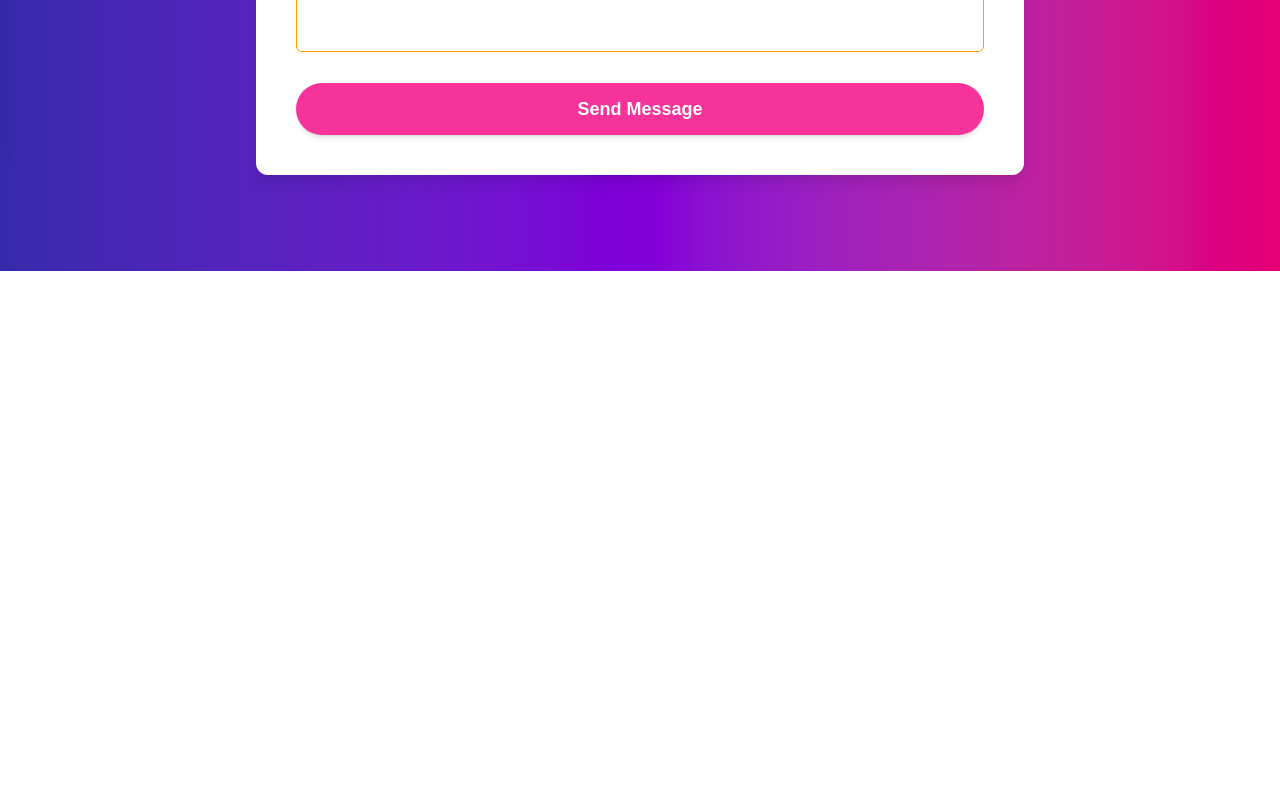
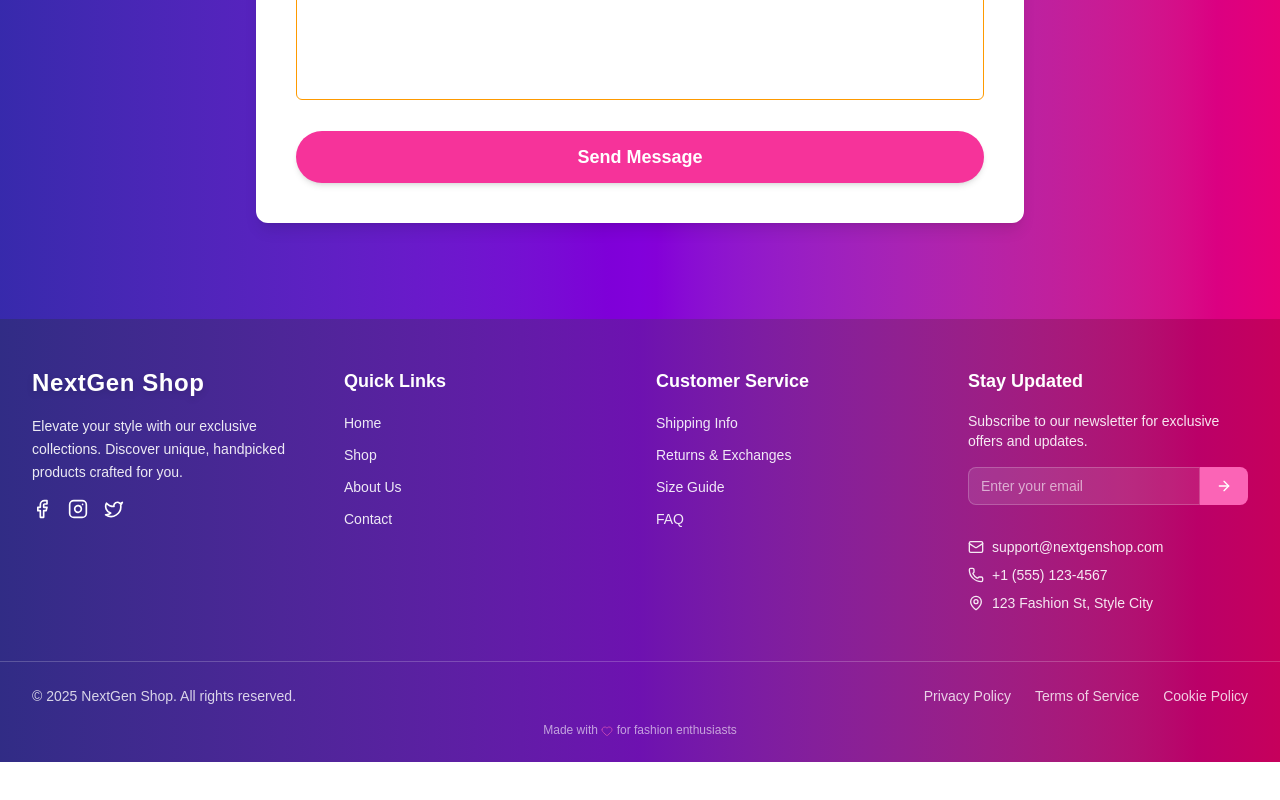
Before and after one commit to Fahim-ahmed-ifty/web_one, a Next.js app: page /contact in a window 1280 px wide. Shown: the part 662-1462 px from the top of the page. After the commit the page ends 1424 px from the top, so only its background shows below. Built offline with nearby package versions, Linux system fonts and the light colour scheme.

Commit message:
✅add footer and side navbar style

```diff
--- /dev/null
+++ b/app/components/Footer.tsx
@@ -0,0 +1,208 @@
+import {
+	ArrowRight,
+	Facebook,
+	Heart,
+	Instagram,
+	Mail,
+	MapPin,
+	Phone,
+	Twitter
+} from 'lucide-react';
+import React from 'react';
+
+const Footer = () => {
+	const currentYear = new Date().getFullYear();
+
+	return (
+		<footer className='bg-gradient-to-r from-indigo-900 via-purple-800 to-pink-700 text-white'>
+			{/* Main Footer Content */}
+			<div className='max-w-7xl mx-auto px-4 sm:px-6 lg:px-8 py-12'>
+				<div className='grid grid-cols-1 md:grid-cols-2 lg:grid-cols-4 gap-8'>
+					{/* Company Info */}
+					<div className='space-y-4'>
+						<h3 className='text-2xl font-extrabold tracking-wide drop-shadow-md'>
+							NextGen Shop
+						</h3>
+						<p className='text-sm opacity-90 leading-relaxed'>
+							Elevate your style with our exclusive collections.
+							Discover unique, handpicked products crafted for you.
+						</p>
+						<div className='flex space-x-4'>
+							<a
+								href='#'
+								className='hover:text-pink-400 transition-colors duration-300'
+							>
+								<Facebook className='w-5 h-5' />
+							</a>
+							<a
+								href='#'
+								className='hover:text-pink-400 transition-colors duration-300'
+							>
+								<Instagram className='w-5 h-5' />
+							</a>
+							<a
+								href='#'
+								className='hover:text-pink-400 transition-colors duration-300'
+							>
+								<Twitter className='w-5 h-5' />
+							</a>
+						</div>
+					</div>
+
+					{/* Quick Links */}
+					<div className='space-y-4'>
+						<h4 className='text-lg font-semibold'>Quick Links</h4>
+						<ul className='space-y-2'>
+							<li>
+								<a
+									href='/'
+									className='text-sm opacity-90 hover:text-pink-400 transition-colors duration-300'
+								>
+									Home
+								</a>
+							</li>
+							<li>
+								<a
+									href='/shop'
+									className='text-sm opacity-90 hover:text-pink-400 transition-colors duration-300'
+								>
+									Shop
+								</a>
+							</li>
+							<li>
+								<a
+									href='/about'
+									className='text-sm opacity-90 hover:text-pink-400 transition-colors duration-300'
+								>
+									About Us
+								</a>
+							</li>
+							<li>
+								<a
+									href='/contact'
+									className='text-sm opacity-90 hover:text-pink-400 transition-colors duration-300'
+								>
+									Contact
+								</a>
+							</li>
+						</ul>
+					</div>
+
+					{/* Customer Service */}
+					<div className='space-y-4'>
+						<h4 className='text-lg font-semibold'>
+							Customer Service
+						</h4>
+						<ul className='space-y-2'>
+							<li>
+								<a
+									href='#'
+									className='text-sm opacity-90 hover:text-pink-400 transition-colors duration-300'
+								>
+									Shipping Info
+								</a>
+							</li>
+							<li>
+								<a
+									href='#'
+									className='text-sm opacity-90 hover:text-pink-400 transition-colors duration-300'
+								>
+									Returns & Exchanges
+								</a>
+							</li>
+							<li>
+								<a
+									href='#'
+									className='text-sm opacity-90 hover:text-pink-400 transition-colors duration-300'
+								>
+									Size Guide
+								</a>
+							</li>
+							<li>
+								<a
+									href='#'
+									className='text-sm opacity-90 hover:text-pink-400 transition-colors duration-300'
+								>
+									FAQ
+								</a>
+							</li>
+						</ul>
+					</div>
+
+					{/* Newsletter & Contact */}
+					<div className='space-y-4'>
+						<h4 className='text-lg font-semibold'>Stay Updated</h4>
+						<p className='text-sm opacity-90'>
+							Subscribe to our newsletter for exclusive offers and
+							updates.
+						</p>
+						<div className='flex'>
+							<input
+								type='email'
+								placeholder='Enter your email'
+								className='flex-1 px-3 py-2 text-sm bg-white/10 border border-white/20 rounded-l-lg focus:outline-none focus:border-pink-400 placeholder-white/60'
+							/>
+							<button className='px-4 py-2 bg-pink-400 hover:bg-pink-500 transition-colors duration-300 rounded-r-lg'>
+								<ArrowRight className='w-4 h-4' />
+							</button>
+						</div>
+
+						{/* Contact Info */}
+						<div className='space-y-2 pt-4'>
+							<div className='flex items-center space-x-2 text-sm opacity-90'>
+								<Mail className='w-4 h-4' />
+								<span>support@nextgenshop.com</span>
+							</div>
+							<div className='flex items-center space-x-2 text-sm opacity-90'>
+								<Phone className='w-4 h-4' />
+								<span>+1 (555) 123-4567</span>
+							</div>
+							<div className='flex items-center space-x-2 text-sm opacity-90'>
+								<MapPin className='w-4 h-4' />
+								<span>123 Fashion St, Style City</span>
+							</div>
+						</div>
+					</div>
+				</div>
+			</div>
+
+			{/* Bottom Bar */}
+			<div className='border-t border-white/20'>
+				<div className='max-w-7xl mx-auto px-4 sm:px-6 lg:px-8 py-6'>
+					<div className='flex flex-col md:flex-row justify-between items-center space-y-4 md:space-y-0'>
+						<div className='text-sm opacity-80 text-center md:text-left'>
+							© {currentYear} NextGen Shop. All rights reserved.
+						</div>
+						<div className='flex items-center space-x-6 text-sm opacity-80'>
+							<a
+								href='#'
+								className='hover:text-pink-400 transition-colors duration-300'
+							>
+								Privacy Policy
+							</a>
+							<a
+								href='#'
+								className='hover:text-pink-400 transition-colors duration-300'
+							>
+								Terms of Service
+							</a>
+							<a
+								href='#'
+								className='hover:text-pink-400 transition-colors duration-300'
+							>
+								Cookie Policy
+							</a>
+						</div>
+					</div>
+					<div className='text-center mt-4 text-xs opacity-60'>
+						Made with{' '}
+						<Heart className='w-3 h-3 inline text-pink-400' /> for
+						fashion enthusiasts
+					</div>
+				</div>
+			</div>
+		</footer>
+	);
+};
+
+export default Footer;
--- a/app/components/SideCategoryNavbar.tsx
+++ b/app/components/SideCategoryNavbar.tsx
@@ -1,12 +1,110 @@
 'use client';
 
-import { ChevronRight, X } from 'lucide-react';
+import { ChevronDown, ChevronRight, X } from 'lucide-react';
 import { useState } from 'react';
+import { useHeight } from '../hooks/UseHeight';
 import categories from '../lib/categories';
 
 export default function SideCategoryNavbar() {
 	const [open, setOpen] = useState(false);
+	const isScrolled = useHeight(600);
 
+	// Show categories in main navbar when not scrolled (desktop only)
+	if (!isScrolled) {
+		return (
+			<>
+				{/* Desktop full-width navbar */}
+				<div className='fixed top-16 left-0 w-full bg-gradient-to-r from-indigo-900/80 via-purple-800/80 to-pink-700/80 backdrop-blur-sm border-b border-white/20 z-40 hidden md:block'>
+					<div className='max-w-7xl mx-auto px-4 sm:px-6 lg:px-8'>
+						<div className='flex items-center justify-center py-3'>
+							{/* Categories in the middle */}
+							<div className='flex items-center space-x-8'>
+								{categories.map((cat, index) => (
+									<div key={cat.title} className='relative group'>
+										<button className='text-white hover:text-pink-400 transition-colors duration-300 font-medium text-sm'>
+											{cat.title}
+										</button>
+										{/* Dropdown for subcategories */}
+										<div className='absolute top-full left-0 mt-2 w-48 bg-white/90 backdrop-blur-md rounded-lg shadow-xl opacity-0 invisible group-hover:opacity-100 group-hover:visible transition-all duration-300 z-50'>
+											<div className='py-2'>
+												{cat.sub.map(sub => (
+													<a
+														key={sub}
+														href='#'
+														className='block px-4 py-2 text-sm text-gray-800 hover:text-pink-600 hover:bg-pink-50 transition-colors duration-200'
+													>
+														{sub}
+													</a>
+												))}
+											</div>
+										</div>
+									</div>
+								))}
+							</div>
+						</div>
+					</div>
+				</div>
+
+				{/* Mobile side panel button */}
+				<button
+					onClick={() => setOpen(true)}
+					className='fixed top-24 lg:top-22 -translate-y-1/2 left-0 z-50 bg-pink-500 text-white px-4 py-2 rounded-r-xl flex items-center gap-2 transition hover:bg-pink-600 md:hidden'
+				>
+					<ChevronRight className='w-4 h-4' />
+					<span className='text-sm font-semibold tracking-wide'>
+						Categories
+					</span>
+				</button>
+
+				{/* Side panel for mobile */}
+				<div
+					className={`fixed top-0 left-0 h-full w-72 bg-white/55 backdrop-blur-2xl shadow-xl transform transition-transform duration-300 ease-in-out z-50 md:hidden ${
+						open ? 'translate-x-0' : '-translate-x-full'
+					}`}
+				>
+					<div className='flex items-center justify-between p-4 border-b'>
+						<h3 className='text-lg font-bold'>All Categories</h3>
+						<button
+							onClick={() => setOpen(false)}
+							className='text-black hover:text-pink-500 transition'
+						>
+							<X className='w-6 h-6' />
+						</button>
+					</div>
+
+					<div className='p-4 space-y-6 overflow-y-auto max-h-screen'>
+						{categories.map(cat => (
+							<div key={cat.title}>
+								<h4 className='font-semibold text-black mb-2'>
+									{cat.title}
+								</h4>
+								<ul className='space-y-1 ml-4'>
+									{cat.sub.map(sub => (
+										<li
+											key={sub}
+											className='text-black hover:text-pink-600 cursor-pointer text-sm transition'
+										>
+											{sub}
+										</li>
+									))}
+								</ul>
+							</div>
+						))}
+					</div>
+				</div>
+
+				{/* Mobile overlay */}
+				{open && (
+					<div
+						className='fixed inset-0 bg-black/30 z-30 md:hidden'
+						onClick={() => setOpen(false)}
+					/>
+				)}
+			</>
+		);
+	}
+
+	// Show side panel button when scrolled (both mobile and desktop)
 	return (
 		<>
 			{!open && (
--- a/app/components/products/FeaturedProducts.tsx
+++ b/app/components/products/FeaturedProducts.tsx
@@ -15,7 +15,7 @@ type Props = {
 
 export default function FeaturedProducts({ products }: Props) {
 	return (
-		<div className='md:ml-12'>
+		<div className='md:ml-12 mb-16'>
 			<h2 className='flex text-2xl lg:text-4xl font-bold mb-6 text-gray-800 justify-center'>
 				Featured Products
 			</h2>
@@ -24,10 +24,10 @@ export default function FeaturedProducts({ products }: Props) {
 				{products.map(product => (
 					<ProductCard
 						key={product.id}
-						title={product.title}
 						image={product.image}
 						price={product.price}
 						buttonLabel='Shop Now'
+						{...{ title: product.title }}
 					/>
 				))}
 			</div>
--- a/app/layout.tsx
+++ b/app/layout.tsx
@@ -1,5 +1,6 @@
 import type { Metadata } from 'next';
 import { Geist, Geist_Mono } from 'next/font/google';
+import Footer from './components/Footer';
 import Navbar from './components/Navbar';
 import SideCategoryNavbar from './components/SideCategoryNavbar';
 import './globals.css';
@@ -31,8 +32,8 @@ export default function RootLayout({
 			>
 				<Navbar />
 				<SideCategoryNavbar />
-				<div className='pt-16'>{children}</div>
-				<div className='h-[40rem]'></div>
+				<div className='pt-16 md:pt-28'>{children}</div>
+				<Footer />
 			</body>
 		</html>
 	);
--- a/app/page.tsx
+++ b/app/page.tsx
@@ -18,7 +18,7 @@ export default function HomePage() {
 	});
 
 	return (
-		<div className='space-y-12'>
+		<div className='space-y-12 pb-16'>
 			<HeroSection />
 			<FeaturedProducts products={filteredProducts} />
 		</div>
```
